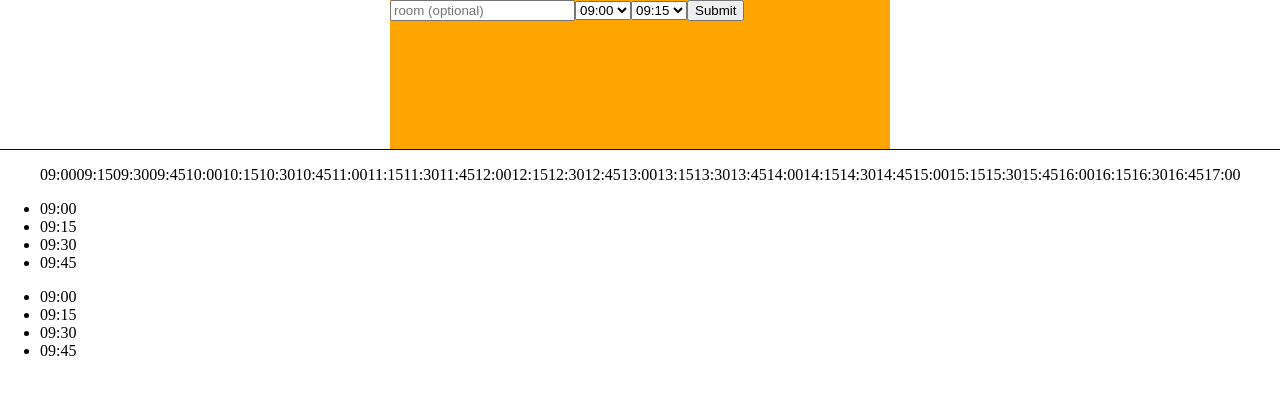
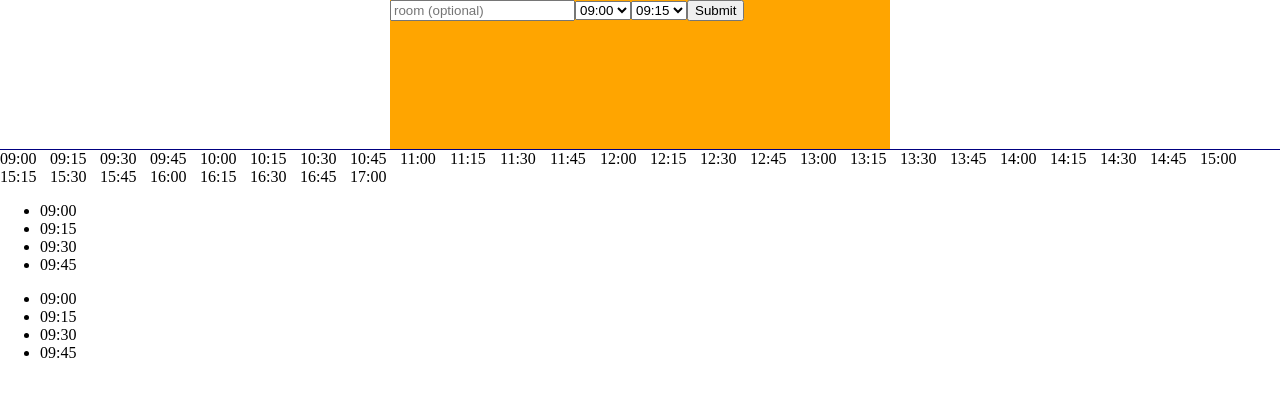
Before and after one commit to paul-schaaf/roomr, a React (Create React App) app: page / in a window 1280 px wide. Shown: the top 396 px of the page. Built offline with nearby package versions, Linux system fonts and the light colour scheme.

Commit message:
made timeline items inline and removed padding, margin from timeline ul

```diff
--- a/src/components/TimeLine.css
+++ b/src/components/TimeLine.css
@@ -1,7 +1,10 @@
 .timeline {
   list-style:none;
+  padding:0;
+  margin:0;
 }
 
 .timeline__item {
-  display: inline;
+  display: inline-block;
+  width:50px;
 }
```
